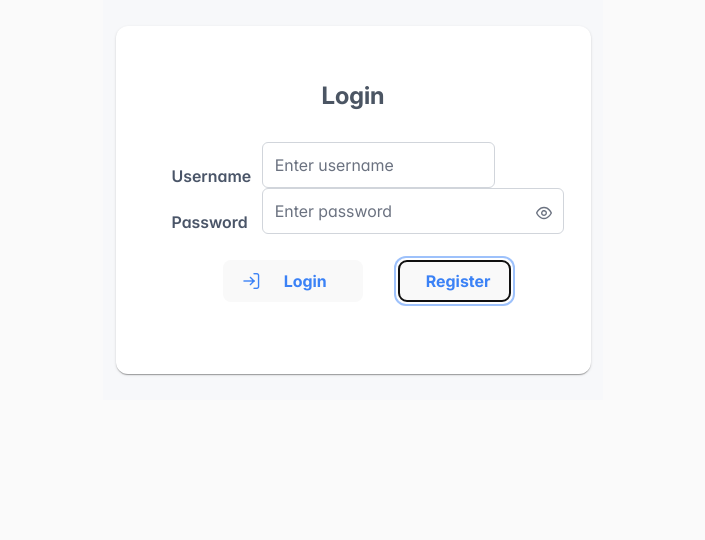
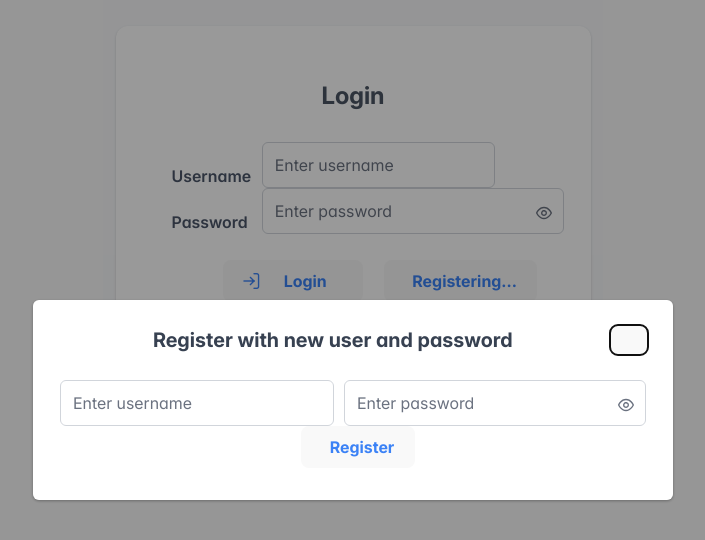
Before and after one commit to MachineAutomated/shaazcs-manager-ui, a React (Vite) app: page / in a window 1280 px wide. Both pictures are taken after a click on the button "Register". Shown: the top 540 px of the page, without its empty margins (287-992 px from the left). Built offline with nearby package versions, Linux system fonts and the light colour scheme.

Commit message:
Fixes #11 : Registeration works successfully

```diff
--- a/src/pages/LoginPage.tsx
+++ b/src/pages/LoginPage.tsx
@@ -6,13 +6,17 @@ import { Card } from "primereact/card";
 import { useNavigate } from "react-router-dom";
 import api from "../api/api";
 import "../styles/login.css";
+import { Dialog } from 'primereact/dialog';
 
 const LoginPage: React.FC = () => {
   const navigate = useNavigate();
   const [username, setUsername] = useState<string>("");
   const [password, setPassword] = useState<string>("");
+  const [registerUsername, setRegisterUsername] = useState<string>("");
+  const [registerPassword, setRegisterPassword] = useState<string>("");
   const [loading, setLoading] = useState<boolean>(false);
-  const [registering] = useState<boolean>(false);
+  const [registering, setRegistering] = useState<boolean>(false);
+  const [registerDialogVisibility, setRegisterDialogVisibility] = useState<boolean>(false);
   const [error, setError] = useState<string>("");
 
   const handleLogin = async () => {
@@ -40,8 +44,38 @@ const LoginPage: React.FC = () => {
     }
   };
 
+  const handleRegister = async () => {
+    setLoading(true);
+    setError("");
+    setRegistering(true);
+
+    try {
+
+      const response = await api.post("/register", {
+        username,
+        password,
+      });
+
+      if (response.status !== 200) {
+        throw new Error("Registration failed");
+      }
+
+      const data = response.data;
+      const clientName = data["clientName"];
+
+      setRegisterDialogVisibility(false);
+      alert(`Registration successful! ${clientName} can now log in after closing this alert.`);
+
+    } catch (err) {
+      console.error("Registration failed:", err);
+      setError("Registration error");
+    } finally {
+      setLoading(false);
+    }
+  };
+
   return (
-    <div className="login-page" style={{ height:'400px', width:'500px', alignContent: 'center'}}>
+    <div className="login-page" style={{ height: '400px', width: '500px', alignContent: 'center' }}>
       <Card title="Login" className="login-card">
         <div className="login-row">
           <label htmlFor="username" className="input-label">
@@ -52,7 +86,7 @@ const LoginPage: React.FC = () => {
             value={username}
             onChange={(e) => setUsername(e.target.value)}
             placeholder="Enter username"
-              style={{ width: '63%'}}
+            style={{ width: '63%' }}
           />
         </div>
         <div className="login-row">
@@ -66,7 +100,7 @@ const LoginPage: React.FC = () => {
             feedback={false}
             toggleMask
             placeholder="Enter password"
-              style={{ width: '30%'}}
+            style={{ width: '30%' }}
           />
         </div>
         <div className="error-row">
@@ -86,11 +120,48 @@ const LoginPage: React.FC = () => {
 
           <div className="action-col">
             <Button
-              label={registering ? "Registering..." : "Register"}
+              label={registerDialogVisibility ? "Registering..." : "Register"}
               icon="pi pi-register"
+              onClick={() => { setRegisterDialogVisibility(true)}}
               className="p-button-rounded p-button-outlined register-btn"
               style={{ marginTop: '10px' }}
             />
+            <Dialog header="Register with new user and password" visible={registerDialogVisibility} style={{ width: '50vw' }} onHide={() => { if (!registerDialogVisibility) return; setRegisterDialogVisibility(false); }}>
+              <div >
+                {/* <label htmlFor="username" className="input-label">
+                  Username
+                </label> */}
+                <InputText
+                  id="register_username"
+                  value={registerUsername}
+                  onChange={(e) => setRegisterUsername(e.target.value)}
+                  placeholder="Enter username"
+
+                />
+              {/* </div>
+              <div className="login-row"> */}
+                {/* <label htmlFor="password" className="input-label" >
+                  Password
+                </label> */}
+                <Password
+                  id="register_password"
+                  value={registerPassword}
+                  onChange={(e) => setRegisterPassword(e.target.value)}
+                  feedback={false}
+                  toggleMask
+                  placeholder="Enter password"
+                  style={{ marginLeft: '10px' }}
+                />
+                <Button
+                  label={registering ? "Registering..." : "Register"}
+                  icon="pi pi-register"
+                  onClick={handleRegister}
+                  className="p-button-rounded p-button-outlined register-btn"
+                  style={{ marginLeft: '10px' }}
+                />
+              </div>
+            </Dialog>
+
           </div>
         </div>
 
```
Lines whose indentation alone changed are shown as unchanged.
